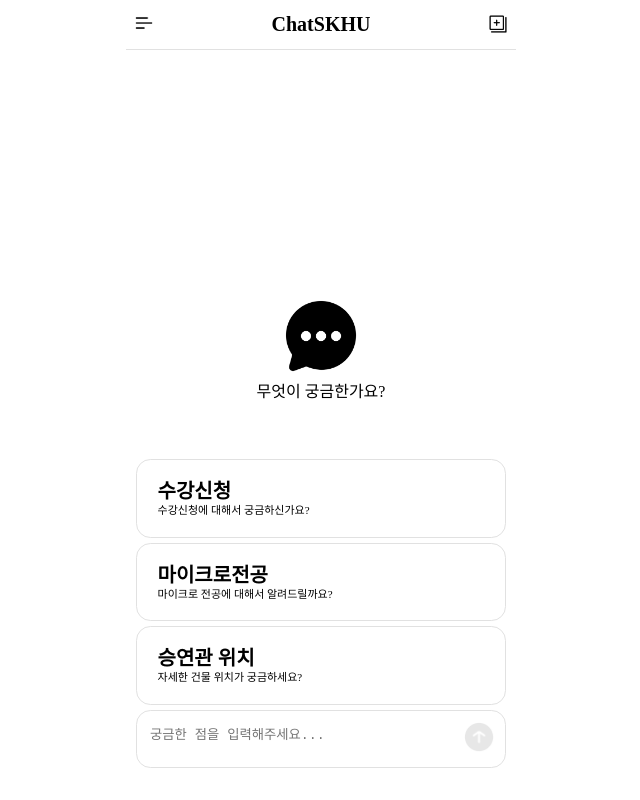
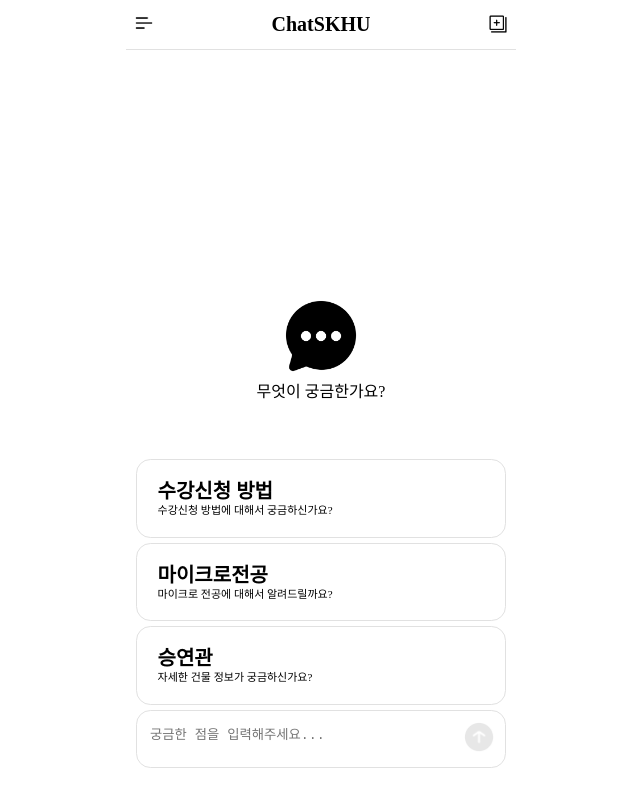
Before and after one commit to Daeye0l/ChatSKHU, a Next.js app in the folder chatskhu-fe/: page /main in a window 1280 px wide. Shown: the whole page, without its empty margins (319-959 px from the left). Built offline with nearby package versions, Linux system fonts and the light colour scheme; no server answers.

Commit message:
#9 docs : 메인 컴포넌트 수정

```diff
--- a/chatskhu-fe/pages/main.tsx
+++ b/chatskhu-fe/pages/main.tsx
@@ -25,16 +25,15 @@ const Main = () => {
     const { setResponseData: setUserResponse } = userprofile();
 
     const contentArray = [
-        { id: 0, title: '수강신청', subtitle: '수강신청에 대해서 궁금하신가요?' },
+        { id: 0, title: '수강신청 방법', subtitle: '수강신청 방법에 대해서 궁금하신가요?' },
         { id: 1, title: '마이크로전공', subtitle: '마이크로 전공에 대해서 알려드릴까요?' },
-        { id: 2, title: '승연관 위치', subtitle: '자세한 건물 위치가 궁금하세요?' },
+        { id: 2, title: '승연관', subtitle: '자세한 건물 정보가 궁금하신가요?' },
     ];
 
     useEffect(() => {
         if (chatList) {
             setResponseData(chatList);
         }
-
         if (info) {
             setUserResponse(info);
         }
@@ -81,7 +80,6 @@ const Main = () => {
                     </CenterContainer>
                 </Presentation>
             </EntireContainer>
-
             <Input />
             {isOpen && <Sidebar />}
         </Layout>
```
